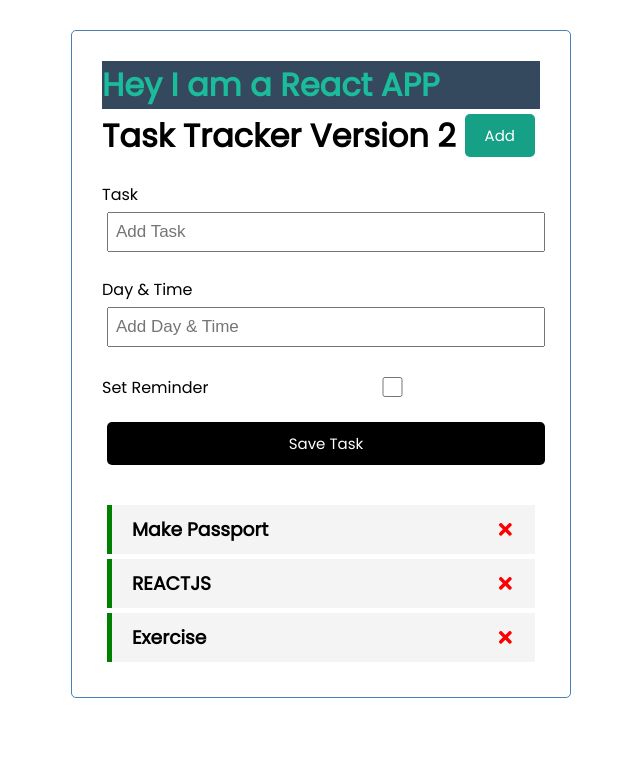
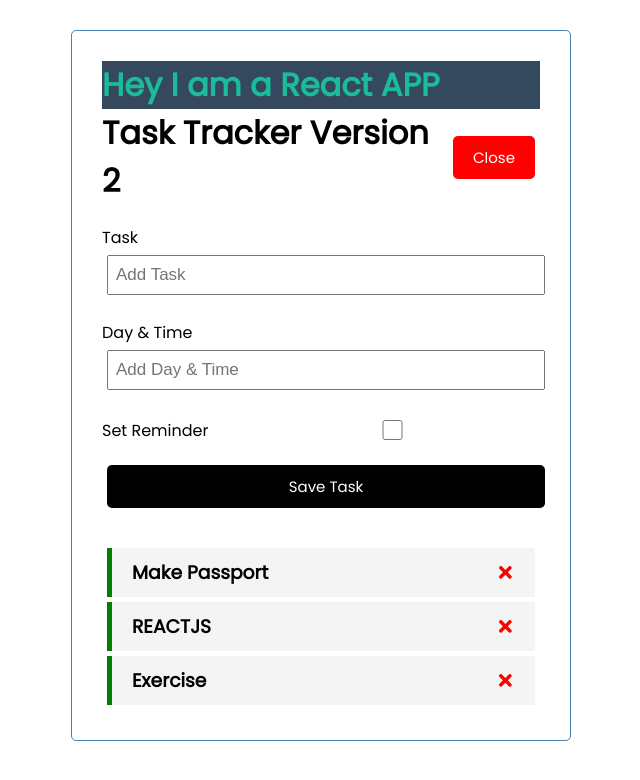
Before and after one commit to izenish/SwottingReactJS, a React (Create React App) app: page / in a window 1280 px wide. Shown: the top 780 px of the page, without its empty margins (319-959 px from the left). Built offline with nearby package versions, Linux system fonts and the light colour scheme.

Commit message:
Add Close dynamic

```diff
--- a/src/App.js
+++ b/src/App.js
@@ -48,7 +48,7 @@ const toggleReminder=(id)=>{
   return (
     <div className="container">
       <h1 style={{color:'#1abc9c',backgroundColor:'#34495e'}}>Hey I am a React APP</h1>
-      <Header  title='Version 2' onAdd={()=>setShowAddTask(!showAddTask)}/>
+      <Header  title='Version 2' onAdd={()=>setShowAddTask(!showAddTask)} show={showAddTask}/>
       {showAddTask &&<AddTasks onAdd={addTasks}/>}
       {tasks.length>0?(<Tasks tasks={tasks} remove={remover} onToggle={toggleReminder}/>):("No due tasks")}
 
--- a/src/components/Headers.js
+++ b/src/components/Headers.js
@@ -2,11 +2,11 @@
 import PropTypes from 'prop-types'
 import Button from './Button'
 
-const Headers = ({title,onAdd}) => {
+const Headers = ({title,onAdd,show}) => {
     return (
         <header className='header'>
             <h1>Task Tracker {title}</h1>
-            <Button colour="#16a085" text="Add" onClickk={onAdd}/>
+            <Button colour={show?"red":"#16a085"} text={show?"Close":"Add"} onClickk={onAdd}/>
             {/* <Button colour="#f1c40f" text="Await"/>
             <Button colour="#c0392b" text="Stop"/> */}
 
```
